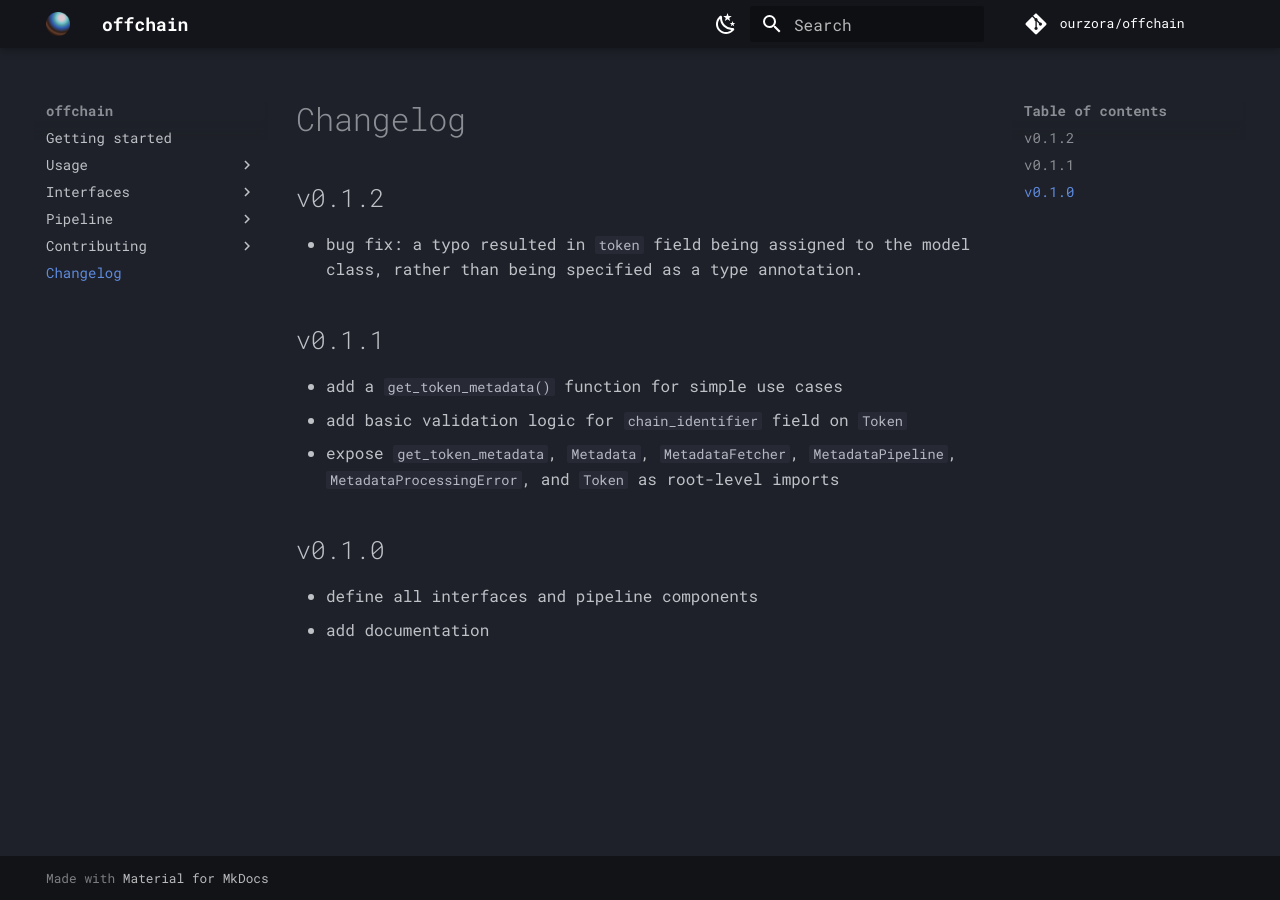
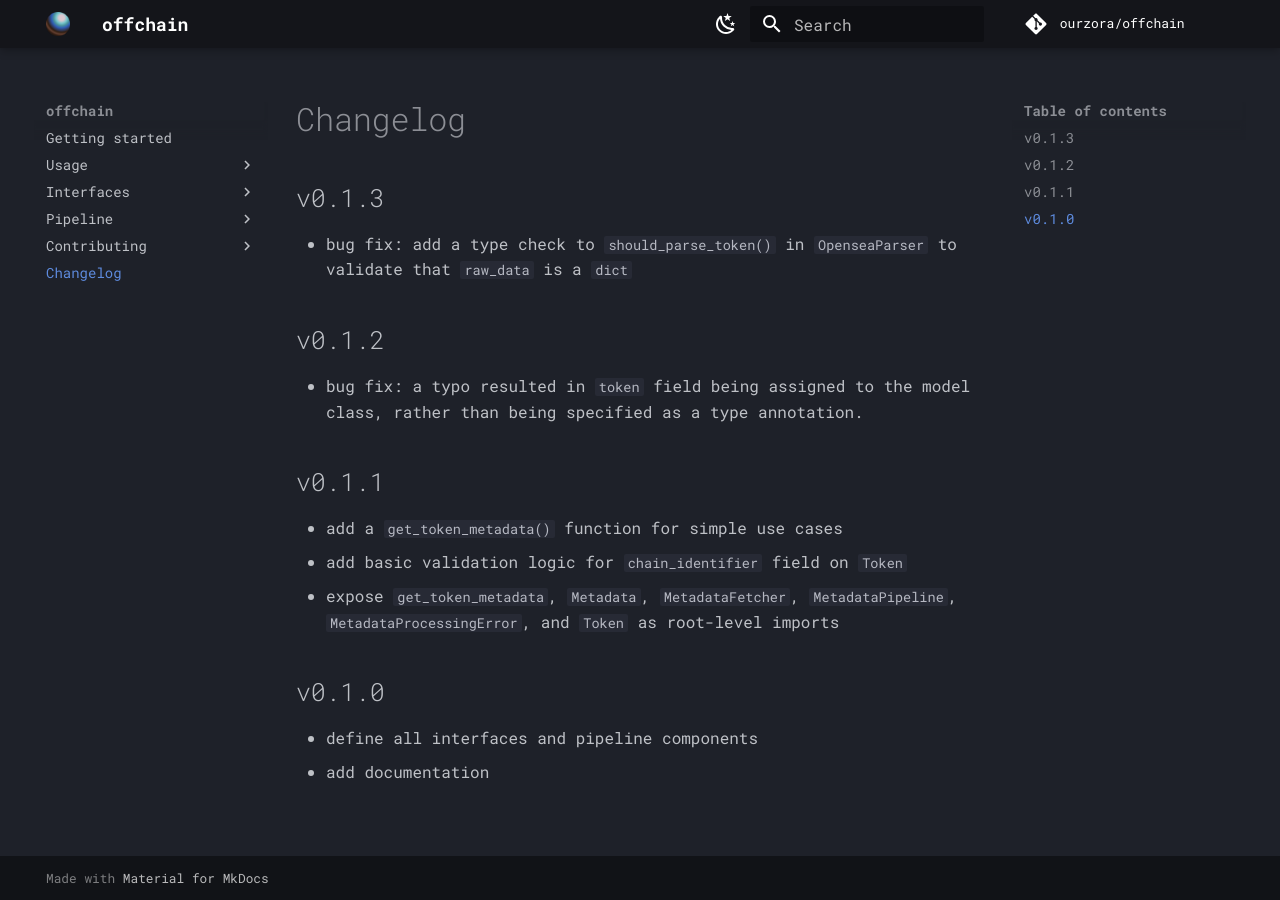
Before and after one commit to ourzora/offchain, an MkDocs documentation site: the page built from docs/changelog.md, in a window 1280 px wide. Built offline with MkDocs 1.6.1 and Material for MkDocs 9.7.7, drawn with Linux system fonts in a browser that asks for light colours; comment, search, counter and statistics services are not loaded.

Commit message:
bump version

```diff
--- a/docs/changelog.md
+++ b/docs/changelog.md
@@ -1,4 +1,8 @@
 # Changelog
+
+## v0.1.3
+
+- bug fix: add a type check to `should_parse_token()` in `OpenseaParser` to validate that `raw_data` is a `dict`
 
 ## v0.1.2
 
--- a/pyproject.toml
+++ b/pyproject.toml
@@ -1,6 +1,6 @@
 [tool.poetry]
 name = "offchain"
-version = "0.1.2"
+version = "0.1.3"
 description = "Open source metadata processing framework"
 authors = ["Zora eng <eng@zora.co>"]
 readme = "README.md"
```
Also changed, not shown: docs/index.md (+1 -1 lines).
